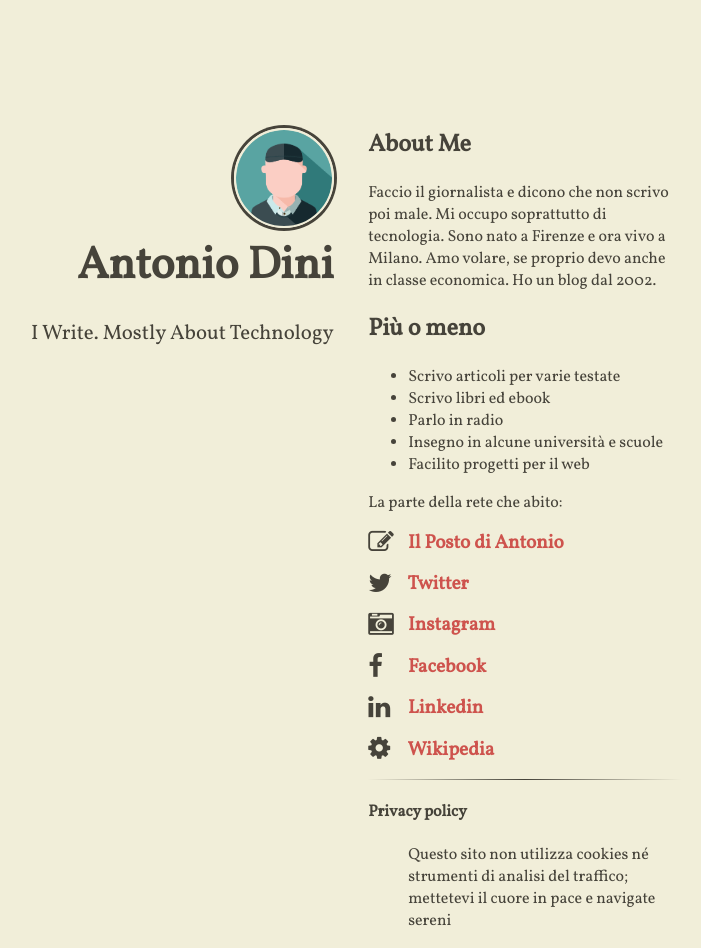
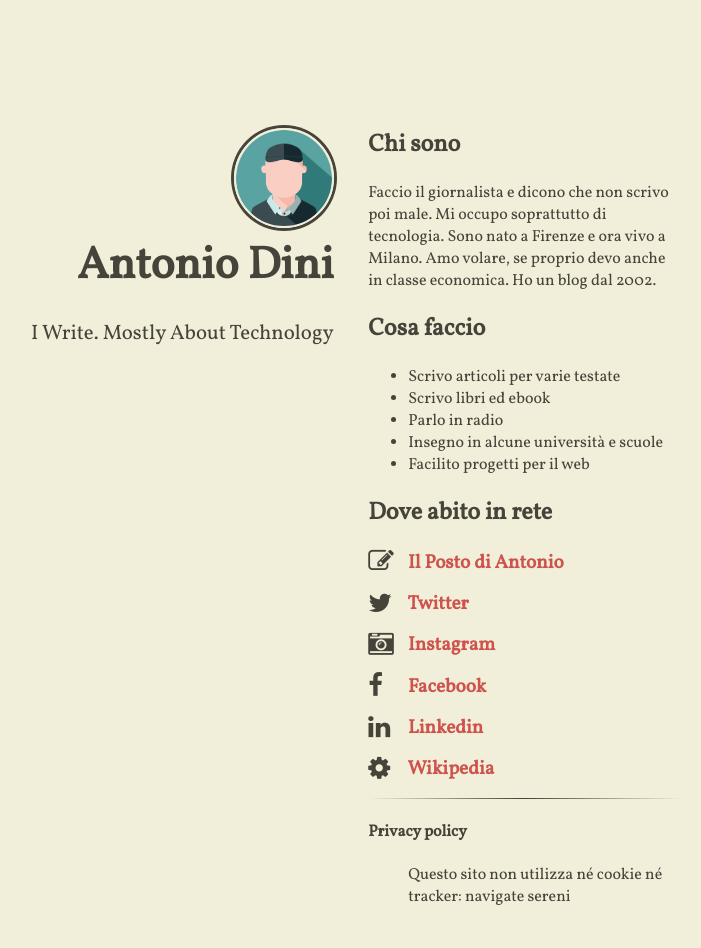
Before and after one commit to antoniodini/antoniodini.github.io, a Jekyll site: the page built from index.html, in a window 1280 px wide. Shown: the whole page, without its empty margins (299-1000 px from the left). Built offline with Jekyll 4.4.1, drawn with Linux system fonts in a browser that asks for light colours; nearby versions of some CDN libraries; after the commit the page ends 924 px from its top, so only the background shows below that.

Commit message:
aggiornamento testi

```diff
--- a/_includes/content.html
+++ b/_includes/content.html
@@ -1,16 +1,16 @@
-<h2>About Me</h2>
+<h2>Chi sono</h2>
 <p>Faccio il giornalista e dicono che non scrivo poi male. Mi occupo soprattutto di tecnologia. Sono nato a Firenze e ora vivo a Milano. Amo volare, se proprio devo anche in classe economica. Ho un blog dal 2002.</p>
 
-<h2>Più o meno</h2>
+<h2>Cosa faccio</h2>
 <ul>
   <li>Scrivo articoli per varie testate</li>
-  <li>Scrivo libri ed ebook</li>
+  <li>Scrivo libri ed <a href:"http://40k.it/authors/dini_antonio.html" target="_blank">ebook</a></li>
   <li>Parlo in radio</li>
   <li>Insegno in alcune università e scuole</li>
   <li>Facilito progetti per il web</li>
 </ul>
 
-<p>La parte della rete che abito:</p>
+<h2>Dove abito in rete</h2>
 
 <!--<hr />-->
 
@@ -46,5 +46,5 @@
 
 <h4>Privacy policy</h4>
 <ul>
-<p>Questo sito non utilizza cookies né strumenti di analisi del traffico; mettetevi il cuore in pace e navigate sereni</p>
+<p>Questo sito non utilizza né cookie né tracker: navigate sereni</p>
 </ul>
```
Also changed, not shown: 1 other file.
